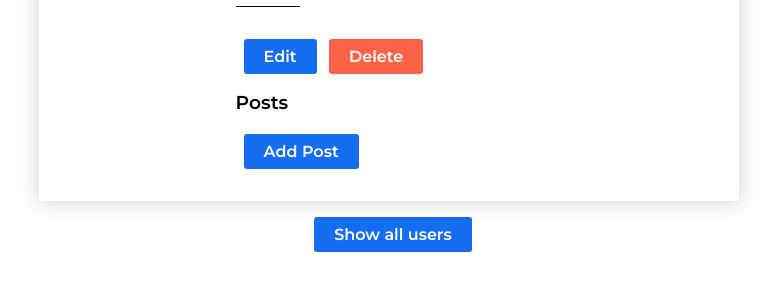
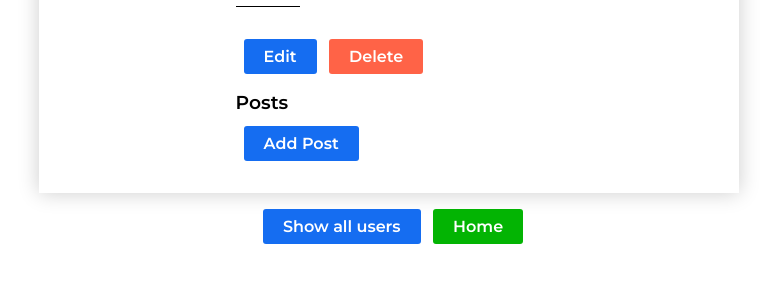
Before and after one commit to mahdimq/blogly, a Flask app: template templates/user.html in a window 1280 px wide. Shown: the part 152-443 px from the top of the page, without its empty margins (251-1028 px from the left). Run offline with Flask 2, Linux system fonts and the light colour scheme; the template is opened without the code that fills it, so the values that code supplies are empty; some libraries are stand-ins or nearby versions.

Commit message:
add homepage and extra btns

```diff
--- a/app.py
+++ b/app.py
@@ -14,8 +14,9 @@ connect_db(app)
 
 @app.route('/')
 def show_index():
-    """redirects user to list of users in db"""
-    return redirect("/users")
+    """renders home page with 5 latest posts"""
+    post = Post.query.order_by(Post.created_at.desc()).limit(5)
+    return render_template('home.html', post=post)
 
 
 @app.route("/users")
--- a/static/app.css
+++ b/static/app.css
@@ -51,8 +51,7 @@ body {
 
 .list {
 	font-family: 'Lato', sans-serif;
-	text-align: center;
-	margin-bottom: 0.75em;
+	margin: 0.5em;
 	padding: 0;
 }
 
--- a/templates/form.html
+++ b/templates/form.html
@@ -26,6 +26,8 @@
 
   </fieldset>
   <button type="submit" class="pure-button">Submit User</button>
+  <a class="btn-link pure-button cxl" href="/">Home</a>
+
 </form>
 
 {% endblock %}
--- a/templates/list.html
+++ b/templates/list.html
@@ -1,6 +1,6 @@
 {% extends 'base.html' %}
 
-{% block title %}Blogly{% endblock %}
+{% block title %}Users{% endblock %}
 
 {% block content %}
 <h1>List All Users</h1>
--- a/templates/user.html
+++ b/templates/user.html
@@ -28,7 +28,8 @@
   </div>
 </div>
 <div class="show">
-  <a class="btn-link pure-button" href="/">Show all users</a>
+  <a class="btn-link pure-button" href="/users">Show all users</a>
+  <a class="btn-link pure-button cxl" href="/">Home</a>
 </div>
 
 {% endblock %}
```
Also changed, not shown: templates/home.html (added, +12 -0 lines).
